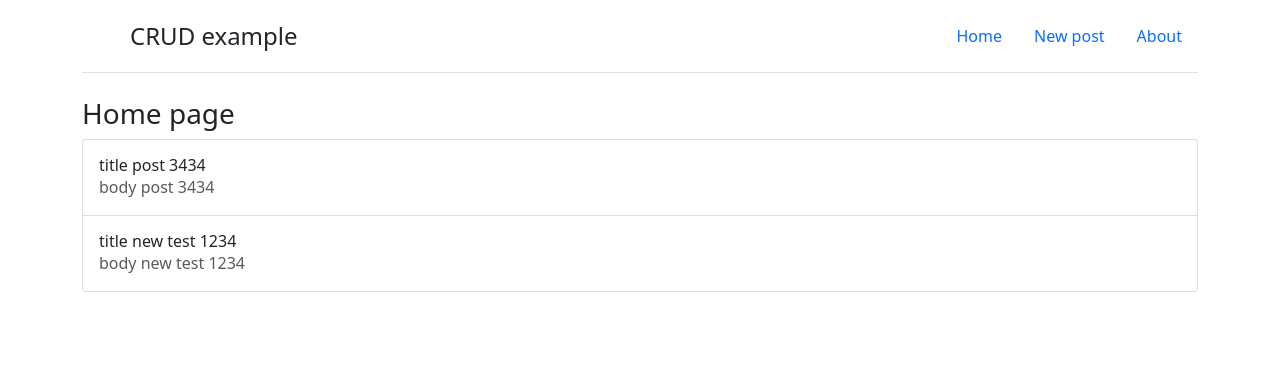
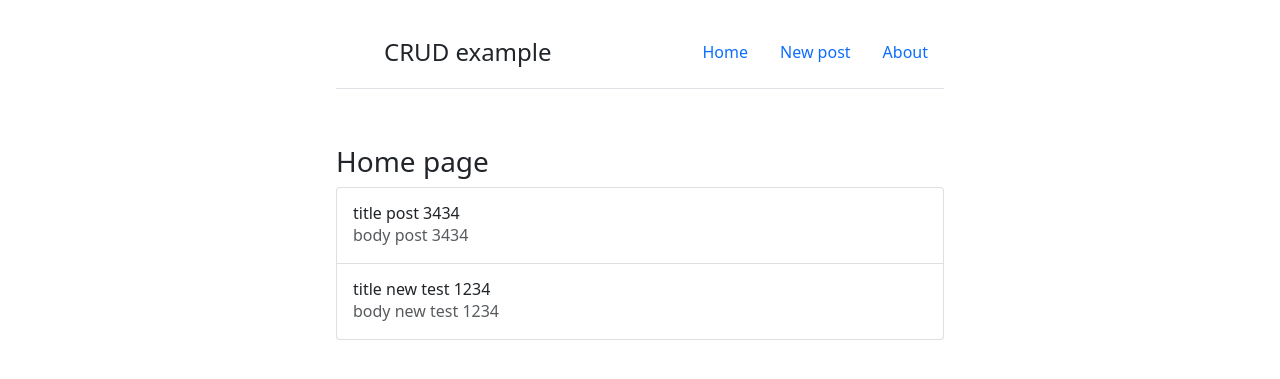
Before and after one commit to silvium76/crud, a Django app: page / in a window 1280 px wide. Shown: the top 379 px of the page. Run offline with Django 3.2, Linux system fonts and the light colour scheme; data comes from the database, SQL or seed files in the repository.

Commit message:
Bootstrap finished v2

```diff
--- a/templates/base.html
+++ b/templates/base.html
@@ -12,7 +12,7 @@
 <body>
 
 
-  <div class="container-sm">
+  <div class="container w-50 p-3" >
     <header class="d-flex flex-wrap justify-content-center py-3 mb-4 border-bottom">
       <a href="/" class="d-flex align-items-center mb-3 mb-md-0 me-md-auto text-dark text-decoration-none">
         <svg class="bi me-2" width="40" height="32"><use xlink:href="#bootstrap"/></svg>
@@ -29,7 +29,7 @@
   </div>
 
 
-    <div class="container">
+    <div class="container w-50 p-3">
         {% block content %}
 
         {% endblock content %}
```
